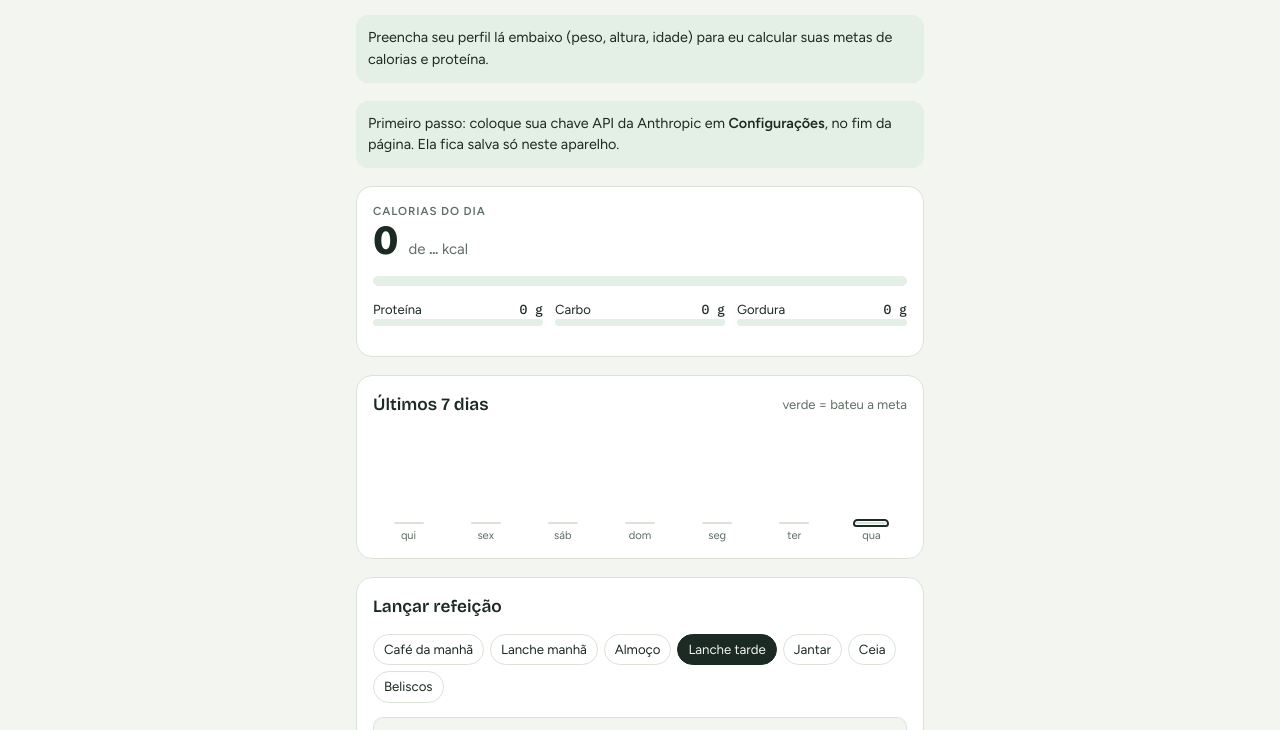
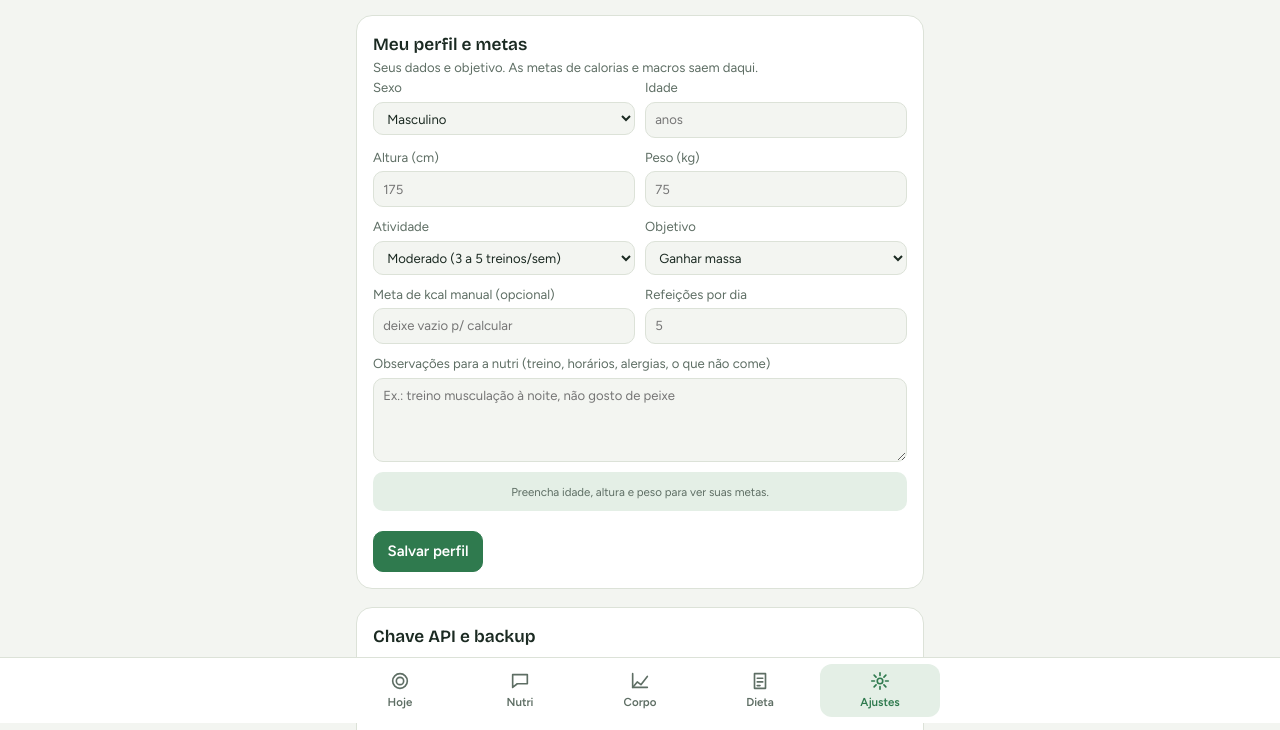
Before and after one commit to jonathaomena21/diario-nutri, a plain HTML site: page index.html in a window 1280 px wide. Shown: the part 77-807 px from the top of the page. Drawn offline with nearby package versions, Linux system fonts and the light colour scheme.

Commit message:
Add files via upload

```diff
--- a/index.html
+++ b/index.html
@@ -136,6 +136,15 @@ details .form{margin-top:12px}
 .chart .pt.last{fill:var(--accent)}
 .bodylist{display:flex;flex-direction:column;gap:6px;font-size:.86rem}
 .bodylist .it{display:flex;justify-content:space-between;gap:8px;align-items:center;border-top:1px solid var(--line);padding-top:6px;flex-wrap:wrap}
+/* abas */
+[data-tab]:not(.on){display:none!important}
+.wrap{padding-block:18px calc(96px + env(safe-area-inset-bottom,0px))}
+.tabbar{position:fixed;left:0;right:0;bottom:0;z-index:10;background:var(--surface);border-top:1px solid var(--line);display:grid;grid-template-columns:repeat(5,minmax(0,1fr));padding:6px max(8px,calc((100% - 600px)/2)) calc(6px + env(safe-area-inset-bottom,0px))}
+.tabbar button{border:none;background:none;border-radius:12px;display:flex;flex-direction:column;align-items:center;gap:2px;padding:6px 2px;color:var(--muted);font-size:.72rem;font-weight:600}
+.tabbar svg{width:22px;height:22px;fill:none;stroke:currentColor;stroke-width:1.8;stroke-linecap:round;stroke-linejoin:round}
+.tabbar button[aria-current="page"]{color:var(--accent);background:var(--soft)}
+.linkbtn{border:none;background:none;padding:0;color:var(--accent);font-weight:600;text-decoration:underline;font-size:inherit}
+.tabtitle{display:none}
 @media (prefers-reduced-motion:reduce){*{transition:none!important}}
 </style>
 
@@ -148,17 +157,17 @@ details .form{margin-top:12px}
       <h1>Diário Nutri</h1>
       <div id="conn">Conectando...</div>
     </div>
-    <div class="datenav">
+    <div class="datenav" id="datenav">
       <button id="prev" aria-label="Dia anterior">‹</button>
       <div id="dateLabel">Hoje</div>
       <button id="next" aria-label="Próximo dia">›</button>
     </div>
   </header>
 
-  <div id="setupBanner" class="banner" hidden>Preencha seu perfil lá embaixo (peso, altura, idade) para eu calcular suas metas de calorias e proteína.</div>
-  <div id="backupBanner" class="banner" hidden>Faz tempo que você não faz backup. Vá em <b>Configurações</b> e toque em <b>Baixar backup</b> para não perder seu histórico.</div><div id="keyBanner" class="banner" hidden>Primeiro passo: coloque sua chave API da Anthropic em <b>Configurações</b>, no fim da página. Ela fica salva só neste aparelho.</div>
+  <div id="setupBanner" class="banner" data-tab="hoje" hidden>Preencha seu perfil (peso, altura, idade) para eu calcular suas metas de calorias e proteína. <button class="linkbtn" data-go="ajustes">Abrir Ajustes</button></div>
+  <div id="backupBanner" class="banner" data-tab="hoje" hidden>Faz tempo que você não faz backup. Toque em <b>Baixar backup</b> em Ajustes para não perder seu histórico. <button class="linkbtn" data-go="ajustes">Abrir Ajustes</button></div><div id="keyBanner" class="banner" data-tab="hoje" hidden>Primeiro passo: coloque sua chave API da Anthropic em Ajustes. Ela fica salva só neste aparelho. <button class="linkbtn" data-go="ajustes">Abrir Ajustes</button></div>
 
-  <section class="panel" aria-label="Resumo do dia">
+  <section class="panel" data-tab="hoje" aria-label="Resumo do dia">
     <div>
       <div class="eyebrow">Calorias do dia</div>
       <div class="kcal"><span class="big num" id="kcalNow">0</span><span class="of">de <span class="num" id="kcalGoal">…</span> kcal</span></div>
@@ -172,12 +181,12 @@ details .form{margin-top:12px}
     <div class="chips" id="statusChips"></div>
   </section>
 
-  <section class="panel" aria-label="Últimos 7 dias">
+  <section class="panel" data-tab="hoje" aria-label="Últimos 7 dias">
     <div class="row" style="justify-content:space-between"><h2>Últimos 7 dias</h2><span class="hint">verde = bateu a meta</span></div>
     <div class="week" id="week"></div>
   </section>
 
-  <section class="panel" aria-label="Lançar refeição">
+  <section class="panel" data-tab="hoje" aria-label="Lançar refeição">
     <h2>Lançar refeição</h2>
     <div class="mealpick" id="mealPick"></div>
     <textarea id="mealText" placeholder="Ex.: 2 pães franceses com 2 ovos mexidos e café com leite integral (200 ml)"></textarea>
@@ -205,12 +214,12 @@ details .form{margin-top:12px}
     <div id="preview" class="preview" hidden></div>
   </section>
 
-  <section class="panel" aria-label="Refeições do dia">
+  <section class="panel" data-tab="hoje" aria-label="Refeições do dia">
     <h2 id="mealsTitle">Refeições de hoje</h2>
     <div id="mealsList"><p class="empty">Nada lançado ainda. Use o campo acima para lançar sua primeira refeição.</p></div>
   </section>
 
-  <section class="panel" aria-label="Análise da nutricionista">
+  <section class="panel" data-tab="nutri" aria-label="Análise da nutricionista">
     <div>
       <h2>Sua nutri</h2>
       <p class="hint">Analisa o dia ou a semana, aponta o que faltou e o que exagerou, pensando no seu objetivo.</p>
@@ -223,7 +232,7 @@ details .form{margin-top:12px}
     <div class="md" id="nutriOut"><p class="empty">Quando pedir uma análise, ela aparece aqui e fica salva para você rever.</p></div>
   </section>
 
-  <section class="panel" aria-label="Corpo">
+  <section class="panel" data-tab="corpo" aria-label="Corpo">
     <div class="row" style="justify-content:space-between">
       <h2>Corpo e bioimpedância</h2>
       <span class="stamp" id="bodyLast"></span>
@@ -253,7 +262,7 @@ details .form{margin-top:12px}
     <div class="bodylist" id="bodyList"></div>
   </section>
 
-  <section class="panel" aria-label="Dieta">
+  <section class="panel" data-tab="dieta" aria-label="Dieta">
     <div>
       <h2>Minha dieta</h2>
       <p class="hint">Cardápio montado com base no seu perfil, metas, última medição e no que você costuma comer.</p>
@@ -268,9 +277,10 @@ details .form{margin-top:12px}
     <div class="md" id="dietOut"><p class="empty">Nenhuma dieta gerada ainda.</p></div>
   </section>
 
-  <section class="panel">
-    <details id="profileBox">
-      <summary>Meu perfil e metas</summary>
+  <section class="panel" data-tab="ajustes" id="profileBox" aria-label="Perfil e metas">
+    <div>
+      <h2>Meu perfil e metas</h2>
+      <p class="hint">Seus dados e objetivo. As metas de calorias e macros saem daqui.</p>
       <form class="form" id="profileForm">
         <label>Sexo<select id="pfSexo"><option value="m">Masculino</option><option value="f">Feminino</option></select></label>
         <label>Idade<input id="pfIdade" type="number" inputmode="numeric" placeholder="anos"></label>
@@ -292,10 +302,10 @@ details .form{margin-top:12px}
         <p class="full hint" id="targetsNote"></p>
         <div class="full row"><button class="primary" type="submit" id="pfSave">Salvar perfil</button><span class="hint" id="pfMsg"></span></div>
       </form>
-    </details>
+    </div>
   </section>
-  <section class="panel" id="settings" aria-label="Configurações">
-    <h2>Configurações</h2>
+  <section class="panel" id="settings" data-tab="ajustes" aria-label="Configurações">
+    <h2>Chave API e backup</h2>
     <div class="form">
       <label class="full">Chave API da Anthropic<input id="apiKey" type="password" autocomplete="off" placeholder="sk-ant-..."></label>
       <label class="full">Modelo<select id="apiModel">
@@ -309,6 +319,14 @@ details .form{margin-top:12px}
     <div class="row"><button id="exportBtn">Baixar backup</button><label class="hint" for="importIn">Restaurar backup: <input type="file" id="importIn" accept="application/json,.json" style="max-width:220px"></label></div>
   </section>
 </div>
+
+<nav class="tabbar" id="tabbar" aria-label="Seções">
+  <button data-go="hoje"><svg viewBox="0 0 24 24"><circle cx="12" cy="12" r="8"/><circle cx="12" cy="12" r="4"/></svg><span>Hoje</span></button>
+  <button data-go="nutri"><svg viewBox="0 0 24 24"><path d="M4 5h16v10H9l-5 4z"/></svg><span>Nutri</span></button>
+  <button data-go="corpo"><svg viewBox="0 0 24 24"><path d="M4 19l5-6 4 3 7-9"/><path d="M4 4v15h16"/></svg><span>Corpo</span></button>
+  <button data-go="dieta"><svg viewBox="0 0 24 24"><path d="M6 4h12v16H6z"/><path d="M9 9h6M9 13h6M9 17h3"/></svg><span>Dieta</span></button>
+  <button data-go="ajustes"><svg viewBox="0 0 24 24"><circle cx="12" cy="12" r="3"/><path d="M12 3v3M12 18v3M3 12h3M18 12h3M5.6 5.6l2.1 2.1M16.3 16.3l2.1 2.1M5.6 18.4l2.1-2.1M16.3 7.7l2.1-2.1"/></svg><span>Ajustes</span></button>
+</nav>
 
 <script>
 /* Adaptador: versão independente (dados neste aparelho + API da Anthropic com a chave do usuário) */
@@ -454,7 +472,7 @@ let S=null,AI=null;
 let sel=today(), profile=null, meals=[], body=[], unsub=null, pending=null, photo=null, ctl=null, metric="peso";
 let selMeal=(()=>{const h=new Date().getHours();return h<10?"cafe":h<12?"lanche1":h<15?"almoco":h<18?"lanche2":h<21?"jantar":"ceia"})();
 
-const ERR={cancelled:"Cancelado.",not_granted:"Você não liberou o uso do Claude para este app.",rate_limited:"Muitas análises seguidas. Espere um pouco e tente de novo.",image_rejected:"Essa foto não deu para ler. Tente outra.",invalid_json:"A resposta veio estranha. Tente de novo.",empty:"Não consegui identificar os alimentos. Descreva com mais detalhes.",no_key:"Coloque sua chave API em Configurações, no fim da página.",bad_key:"Chave API inválida. Confira em Configurações.",no_credit:"Sua conta da API está sem crédito.",network:"Sem internet ou a API não respondeu."};
+const ERR={cancelled:"Cancelado.",not_granted:"Você não liberou o uso do Claude para este app.",rate_limited:"Muitas análises seguidas. Espere um pouco e tente de novo.",image_rejected:"Essa foto não deu para ler. Tente outra.",invalid_json:"A resposta veio estranha. Tente de novo.",empty:"Não consegui identificar os alimentos. Descreva com mais detalhes.",no_key:"Coloque sua chave API na aba Ajustes.",bad_key:"Chave API inválida. Confira na aba Ajustes.",no_credit:"Sua conta da API está sem crédito.",network:"Sem internet ou a API não respondeu."};
 const errMsg=e=>ERR[e?.code]||"Não consegui agora. Tente de novo.";
 
 /* ---------- metas ---------- */
@@ -802,7 +820,7 @@ function eatingHabits(){
 $("#dietBtn").addEventListener("click",async()=>{
   if(!AI){$("#dietMsg").textContent="Indisponível aqui.";return;}
   const T=targets(profile);
-  if(!T){$("#dietMsg").textContent="Preencha e salve seu perfil primeiro.";$("#profileBox").open=true;return;}
+  if(!T){$("#dietMsg").textContent="Preencha e salve seu perfil primeiro.";showTab("ajustes");return;}
   const pref=$("#dietPref").value.trim();
   if(S&&profile&&pref!==(profile.dietaPref||"")) S.setProfile({...profile,dietaPref:pref}).catch(()=>{});
   $("#dietBtn").disabled=true;$("#dietMsg").textContent="";$("#dietStamp").textContent="";$("#dietOut").innerHTML=`<p class="empty">Montando sua dieta... (pode levar até 1 minuto)</p>`;
@@ -831,6 +849,22 @@ ${STYLE}`;
   $("#dietBtn").disabled=false;
 });
 
+/* ---------- abas ---------- */
+const TABS=["hoje","nutri","corpo","dieta","ajustes"];
+let curTab="hoje", everHadTab=false;
+try{const t=localStorage.getItem("diarioNutri.tab");if(TABS.includes(t)){curTab=t;everHadTab=true;}}catch(e){}
+function showTab(t){
+  if(!TABS.includes(t)) t="hoje";
+  const changed=t!==curTab;curTab=t;
+  document.querySelectorAll("[data-tab]").forEach(el=>el.classList.toggle("on",el.dataset.tab.split(" ").includes(t)));
+  document.querySelectorAll("#tabbar button").forEach(b=>b.setAttribute("aria-current",b.dataset.go===t?"page":"false"));
+  $("#datenav").style.visibility=(t==="hoje"||t==="nutri")?"visible":"hidden";
+  try{localStorage.setItem("diarioNutri.tab",t)}catch(e){}
+  if(changed) window.scrollTo(0,0);
+}
+document.addEventListener("click",e=>{const b=e.target.closest("[data-go]");if(b){showTab(b.dataset.go);everHadTab=true;}});
+showTab(curTab);
+
 /* ---------- navegação e boot ---------- */
 function subscribe(){
   unsub?.();unsub=null;
@@ -853,7 +887,7 @@ render();fillProfile();
   S.onProfile(p=>{
     profile=p;
     if(!document.activeElement?.closest("#profileForm")) fillProfile();
-    if(!profile) $("#profileBox").open=true;
+    if(!profile&&!everHadTab) showTab("ajustes");
     render();
   });
   S.onBody(list=>{body=list.slice().sort((a,b)=>a.date<b.date?-1:a.date>b.date?1:(a.ts||0)-(b.ts||0));render();showTargets();});
```
